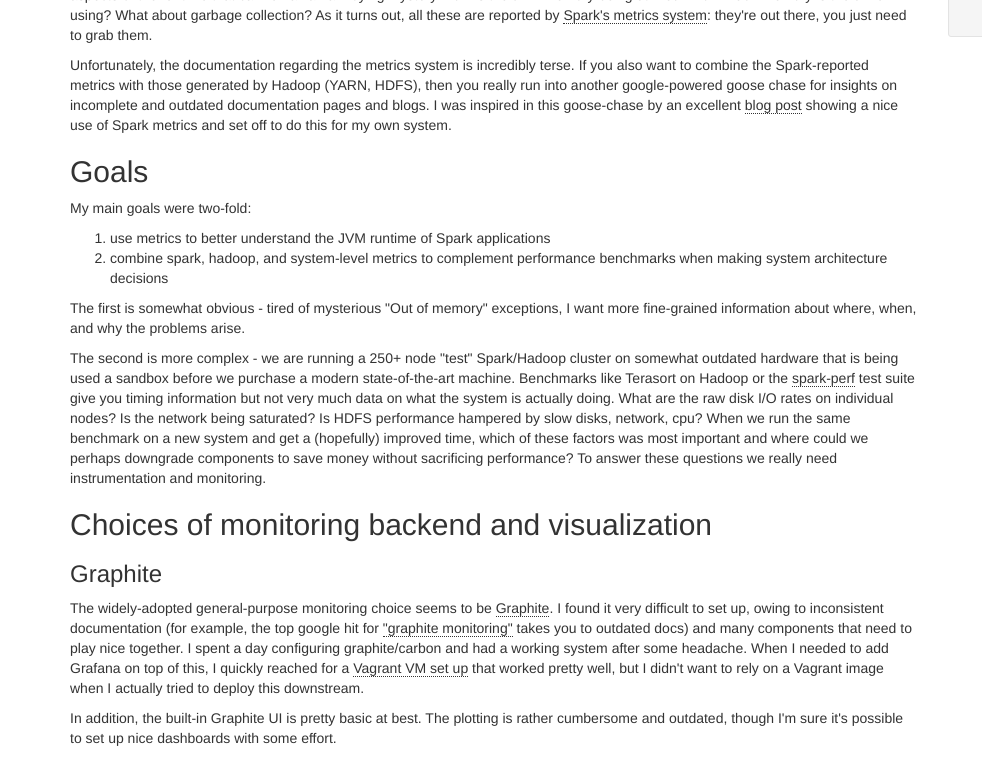
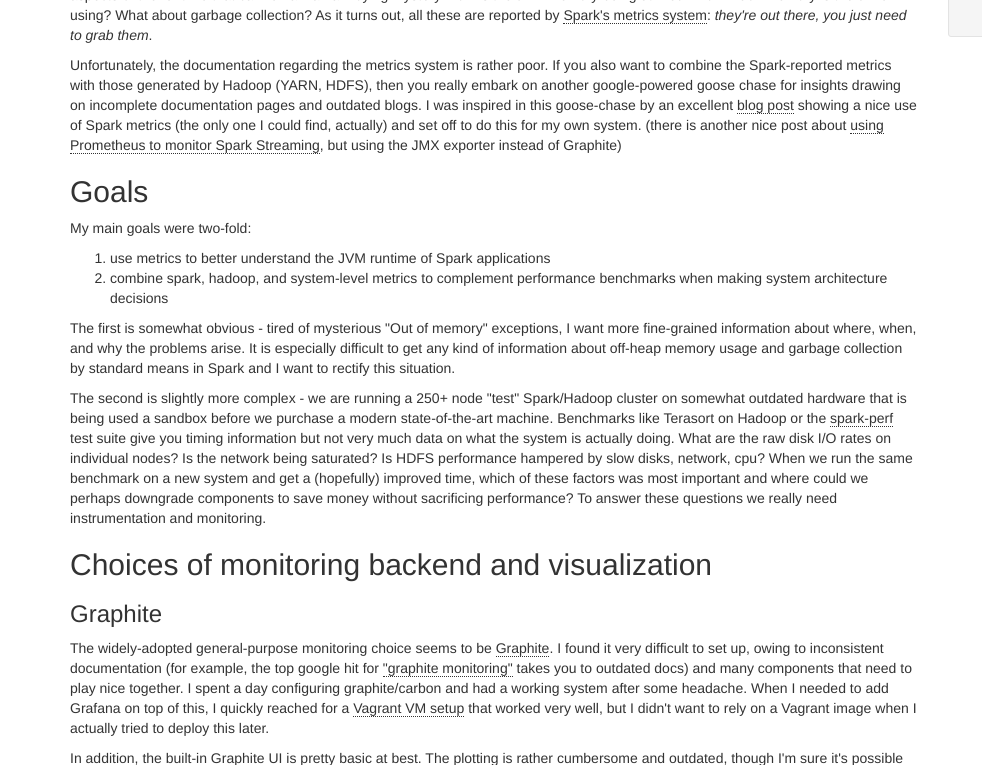
Before and after one commit to rokroskar/rokroskar.github.io, a plain HTML site: page drafts/monitoring-spark-on-hadoop-with-prometheus-and-grafana.html in a window 1280 px wide. Shown: the part 376-1141 px from the top of the page, 0-982 px from the left. Drawn offline with Linux system fonts and the light colour scheme.

Commit message:
Update documentation

```diff
--- a/drafts/monitoring-spark-on-hadoop-with-prometheus-and-grafana.html
+++ b/drafts/monitoring-spark-on-hadoop-with-prometheus-and-grafana.html
@@ -108,20 +108,20 @@ Data Blog            </a>
 
 </footer><!-- /.post-info -->                    </div>
                 </div>
-                <p>Anyone who has spent time developing <a href="http://spark.apache.org">Spark</a> applications (or any other distributed application for that matter) has probably wished for some x-ray goggles into the black-box machinery of the framework. While Spark provides a nice and increasingly feature-rich UI for checking on the status of running tasks and even gives statistics on things like runtime, memory usage, disk I/O etc., there are other aspects of the runtime that can remainan annoying mystery: how is the JVM memory being utilized? How much memory is the driver using? What about garbage collection? As it turns out, all these are reported by <a href="http://spark.apache.org/docs/latest/monitoring.html#metrics">Spark's metrics system</a>: they're out there, you just need to grab them. </p>
-<p>Unfortunately, the documentation regarding the metrics system is incredibly terse. If you also want to combine the Spark-reported metrics with those generated by Hadoop (YARN, HDFS), then you really run into another google-powered goose chase for insights on incomplete and outdated documentation pages and blogs. I was inspired in this goose-chase by an excellent <a href="http://www.hammerlab.org/2015/02/27/monitoring-spark-with-graphite-and-grafana/">blog post</a> showing a nice use of Spark metrics and set off to do this for my own system. </p>
+                <p>Anyone who has spent time developing <a href="http://spark.apache.org">Spark</a> applications (or any other distributed application for that matter) has probably wished for some x-ray goggles into the black-box machinery of the framework. While Spark provides a nice and increasingly feature-rich UI for checking on the status of running tasks and even gives statistics on things like runtime, memory usage, disk I/O etc., there are other aspects of the runtime that can remain an annoying mystery: how is the JVM memory being utilized? How much memory is the driver using? What about garbage collection? As it turns out, all these are reported by <a href="http://spark.apache.org/docs/latest/monitoring.html#metrics">Spark's metrics system</a>: <em>they're out there, you just need to grab them</em>.</p>
+<p>Unfortunately, the documentation regarding the metrics system is rather poor. If you also want to combine the Spark-reported metrics with those generated by Hadoop (YARN, HDFS), then you really embark on another google-powered goose chase for insights drawing on incomplete documentation pages and outdated blogs. I was inspired in this goose-chase by an excellent <a href="http://www.hammerlab.org/2015/02/27/monitoring-spark-with-graphite-and-grafana/">blog post</a> showing a nice use of Spark metrics (the only one I could find, actually) and set off to do this for my own system. (there is another nice post about <a href="http://argus-sec.com/blog/monitoring-spark-prometheus/">using Prometheus to monitor Spark Streaming</a>, but using the JMX exporter instead of Graphite)</p>
 <h2>Goals</h2>
 <p>My main goals were two-fold: </p>
 <ol>
 <li>use metrics to better understand the JVM runtime of Spark applications</li>
 <li>combine spark, hadoop, and system-level metrics to complement performance benchmarks when making system architecture decisions</li>
 </ol>
-<p>The first is somewhat obvious - tired of mysterious "Out of memory" exceptions, I want more fine-grained information about where, when, and why  the problems arise. </p>
-<p>The second is more complex - we are running a 250+ node "test" Spark/Hadoop cluster on somewhat outdated hardware that is being used a sandbox before we purchase a modern state-of-the-art machine. Benchmarks like Terasort on Hadoop or the <a href="https://github.com/databricks/spark-perf">spark-perf</a> test suite give you timing information but not very much data on what the system is actually doing. What are the raw disk I/O rates on individual nodes? Is the network being saturated? Is HDFS performance hampered by slow disks, network, cpu? When we run the same benchmark on a new system and get a (hopefully) improved time, which of these factors was most important and where could we perhaps downgrade components to save money without sacrificing performance? To answer these questions we really need instrumentation and monitoring. </p>
+<p>The first is somewhat obvious - tired of mysterious "Out of memory" exceptions, I want more fine-grained information about where, when, and why  the problems arise. It is especially difficult to get any kind of information about off-heap memory usage and garbage collection by standard means in Spark and I want to rectify this situation. </p>
+<p>The second is slightly more complex - we are running a 250+ node "test" Spark/Hadoop cluster on somewhat outdated hardware that is being used a sandbox before we purchase a modern state-of-the-art machine. Benchmarks like Terasort on Hadoop or the <a href="https://github.com/databricks/spark-perf">spark-perf</a> test suite give you timing information but not very much data on what the system is actually doing. What are the raw disk I/O rates on individual nodes? Is the network being saturated? Is HDFS performance hampered by slow disks, network, cpu? When we run the same benchmark on a new system and get a (hopefully) improved time, which of these factors was most important and where could we perhaps downgrade components to save money without sacrificing performance? To answer these questions we really need instrumentation and monitoring. </p>
 <h2>Choices of monitoring backend and visualization</h2>
 <h3>Graphite</h3>
-<p>The widely-adopted general-purpose monitoring choice seems to be <a href="http://graphite.readthedocs.org/en/1.0/overview.html">Graphite</a>. I found it very difficult to set up, owing to inconsistent documentation (for example, the top google hit for <a href="https://www.google.ch/webhp?sourceid=chrome-instant&amp;ion=1&amp;espv=2&amp;ie=UTF-8#q=graphite%20monitoring">"graphite monitoring"</a> takes you to outdated docs) and many components that need to play nice together. I spent a day configuring graphite/carbon and had a working system after some headache. When I needed to add Grafana on top of this, I quickly reached for a <a href="https://github.com/pellepelster/graphite-grafana-vagrant-box">Vagrant VM set up</a> that worked pretty well, but I didn't want to rely on a Vagrant image when I actually tried to deploy this downstream. </p>
-<p>In addition, the built-in Graphite UI is pretty basic at best. The plotting is rather cumbersome and outdated, though I'm sure it's possible to set up nice dashboards with some effort. </p>
+<p>The widely-adopted general-purpose monitoring choice seems to be <a href="http://graphite.readthedocs.org/en/1.0/overview.html">Graphite</a>. I found it very difficult to set up, owing to inconsistent documentation (for example, the top google hit for <a href="https://www.google.ch/webhp?sourceid=chrome-instant&amp;ion=1&amp;espv=2&amp;ie=UTF-8#q=graphite%20monitoring">"graphite monitoring"</a> takes you to outdated docs) and many components that need to play nice together. I spent a day configuring graphite/carbon and had a working system after some headache. When I needed to add Grafana on top of this, I quickly reached for a <a href="https://github.com/pellepelster/graphite-grafana-vagrant-box">Vagrant VM setup</a> that worked very well, but I didn't want to rely on a Vagrant image when I actually tried to deploy this later. </p>
+<p>In addition, the built-in Graphite UI is pretty basic at best. The plotting is rather cumbersome and outdated, though I'm sure it's possible to set up nice dashboards with some effort. Still, it was very useful as an initial metrics browser, just to get a feeling for what is being reported. </p>
 <h3>Prometheus</h3>
 <p>A colleague pointed me to <a href="http://prometheus.io/">Prometheus</a> which on the other hand took me about five seconds to get running. No database/apache configurations needed. Just <a href="https://github.com/prometheus/prometheus/releases">download the appropriate release</a> and go. Alternatively, you can <a href="http://prometheus.io/docs/introduction/install/#using-docker">run it easily via docker</a>.</p>
 <p>As an added bonus, I liked a few features of Prometheus that I hadn't really thought about before trying Graphite:</p>
@@ -134,7 +134,7 @@ Data Blog            </a>
 <h3>Grafana</h3>
 <p>I haven't experimented very much with the visualization front-end but went straight for <a href="http://grafana.org/">Grafana</a>. It was designed to be used with Graphite, but it is now possible to seamlessly insert Prometheus as a data source. Grafana looks good, has nice functionality, and seems fairly general so it seemed like a pretty safe choice. </p>
 <h2>Connecting Spark with Prometheus</h2>
-<p class="bg-info"><emph>Note:</emph>Before you continue here, make sure your Prometheus instance is running and you can reach it at http://localhost:9090 or whatever other port you configured.</p>
+<p class="alert alert-info"><strong>Note:</strong> Before you continue here, make sure your Prometheus instance is running and you can reach it at http://localhost:9090 or whatever other port you configured.</p>
 
 <p>Spark doesn't have Prometheus as one of the pre-packaged sinks - so the strategy here is to send metrics to Graphite and then feed those into Prometheus. To report metrics to Graphite, you must set up metrics via a <code>metrics.properties</code> file. You can put this in <code>$SPARK_HOME/config</code> or pass it to spark on the command line. </p>
 <p>My <code>metrics.properties</code> looks like this: </p>
```
